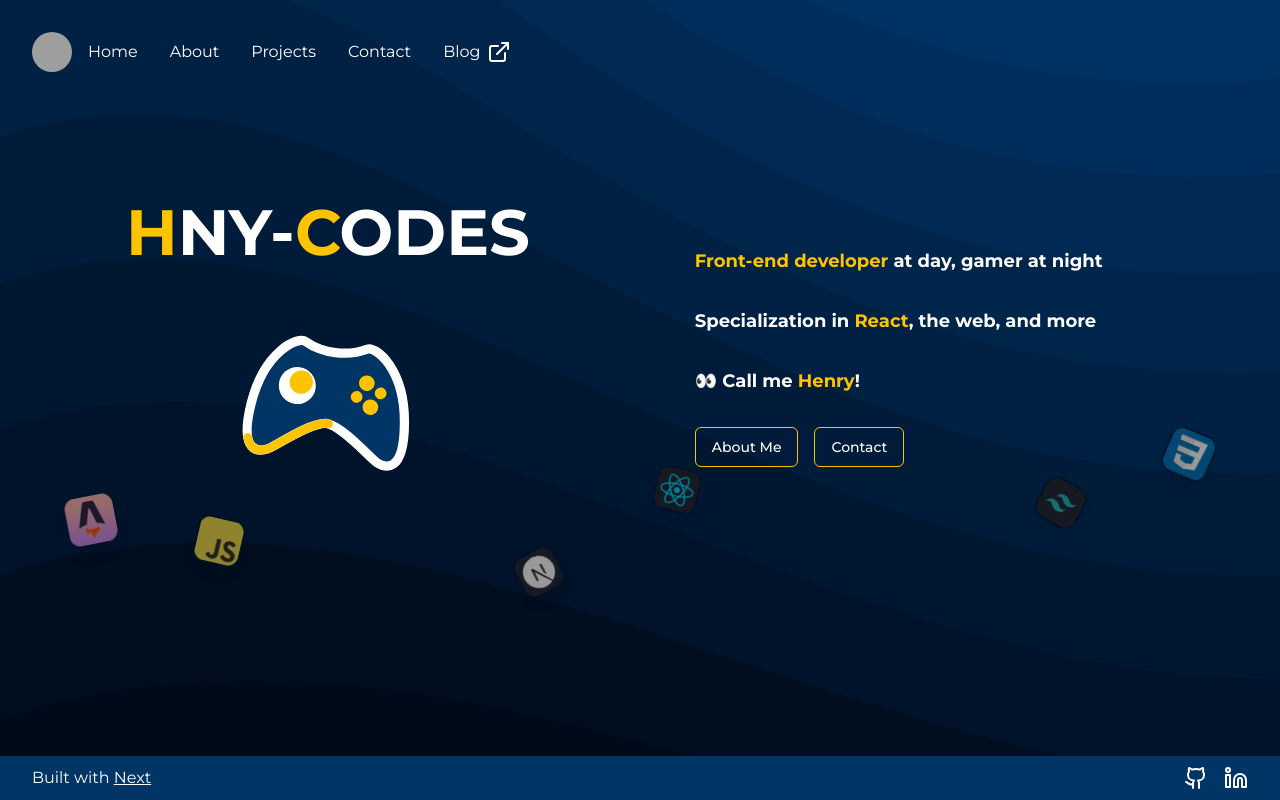
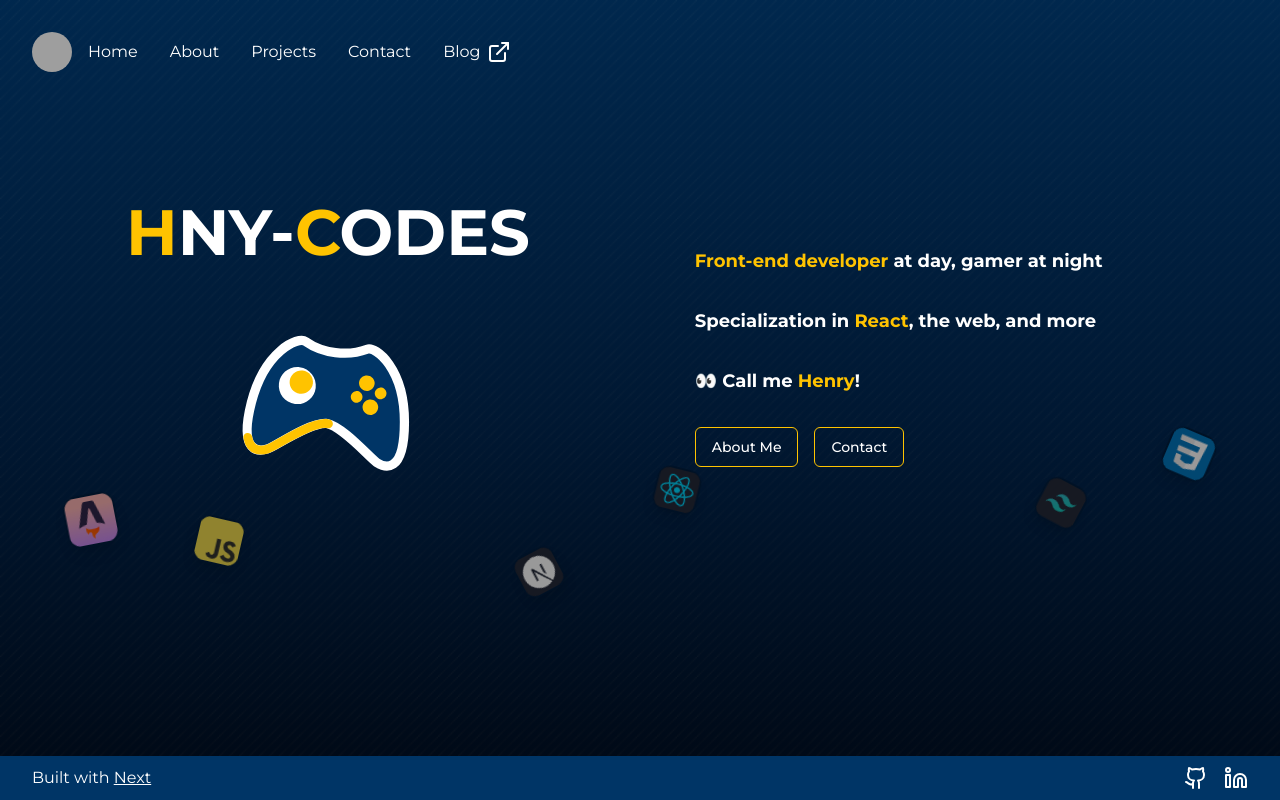
Before and after one commit to hny-codes/portfolio-next, a Next.js app: page / in a window 1280 px wide. Built offline with nearby package versions, Linux system fonts and the light colour scheme; grey boxes are pictures that could not be loaded.

Commit message:
Move background to global and add new texture bg
Remove code in layout that had the SVG background. Moved code to global css file and added new texture SVG to body background

```diff
--- a/app/globals.css
+++ b/app/globals.css
@@ -87,8 +87,17 @@
   * {
     @apply border-border m-0 p-0 box-border;
   }
+
+  /* Background image */
   body {
     @apply bg-[var(--clr-primary-01)] text-foreground;
+    background-image: linear-gradient(
+        0deg,
+        rgba(0, 8, 20, 0.7) 0%,
+        rgba(0, 29, 61, 0.7) 45%,
+        rgba(0, 53, 102, 0.7) 100%
+      ),
+      url(/images/bg2.svg);
     font-feature-settings: 'rlig' 1, 'calt' 1;
   }
 }
--- a/app/layout.tsx
+++ b/app/layout.tsx
@@ -37,9 +37,7 @@ export default function RootLayout({
 }) {
   return (
     <html lang='en' className={`${montserrat.className} scroll-smooth`}>
-      <body
-        className={`relative bg-[url('/images/bg.svg')] bg-no-repeat bg-cover h-screen bg-fixed`}
-      >
+      <body className={`relative bg-no-repeat bg-cover h-screen bg-fixed`}>
         <Navbar />
         {children}
         <Analytics />
```
